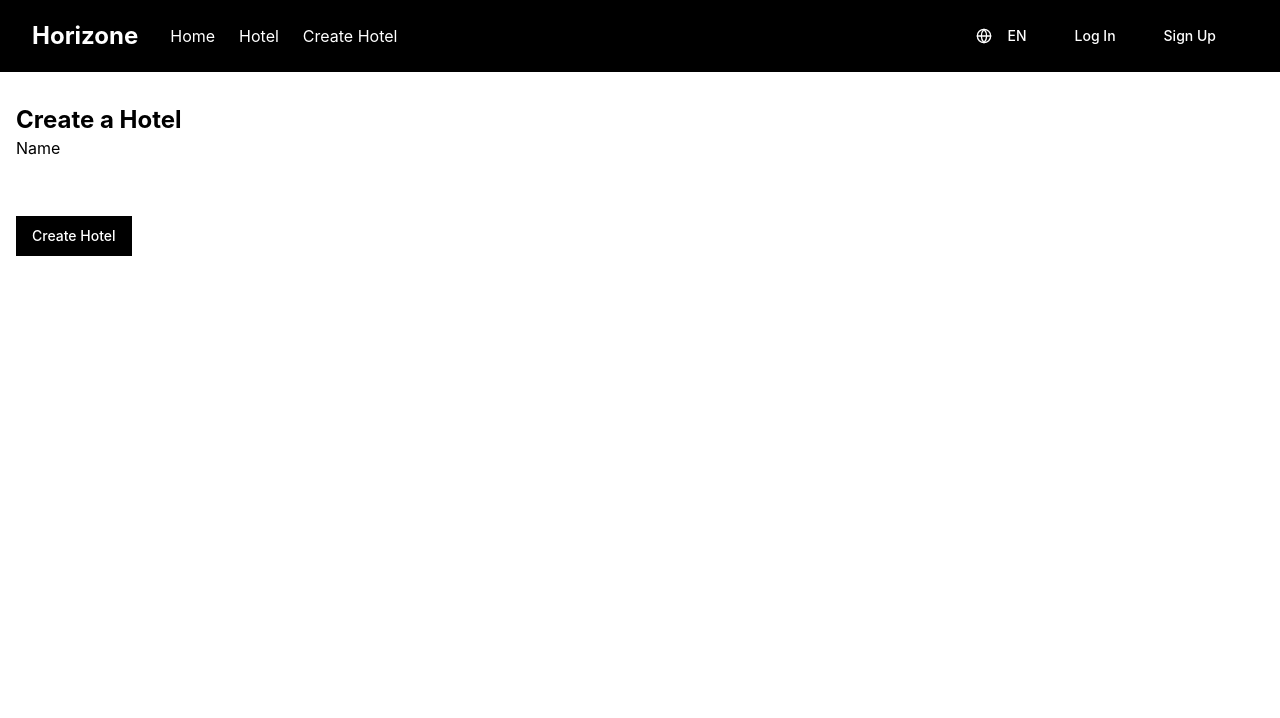
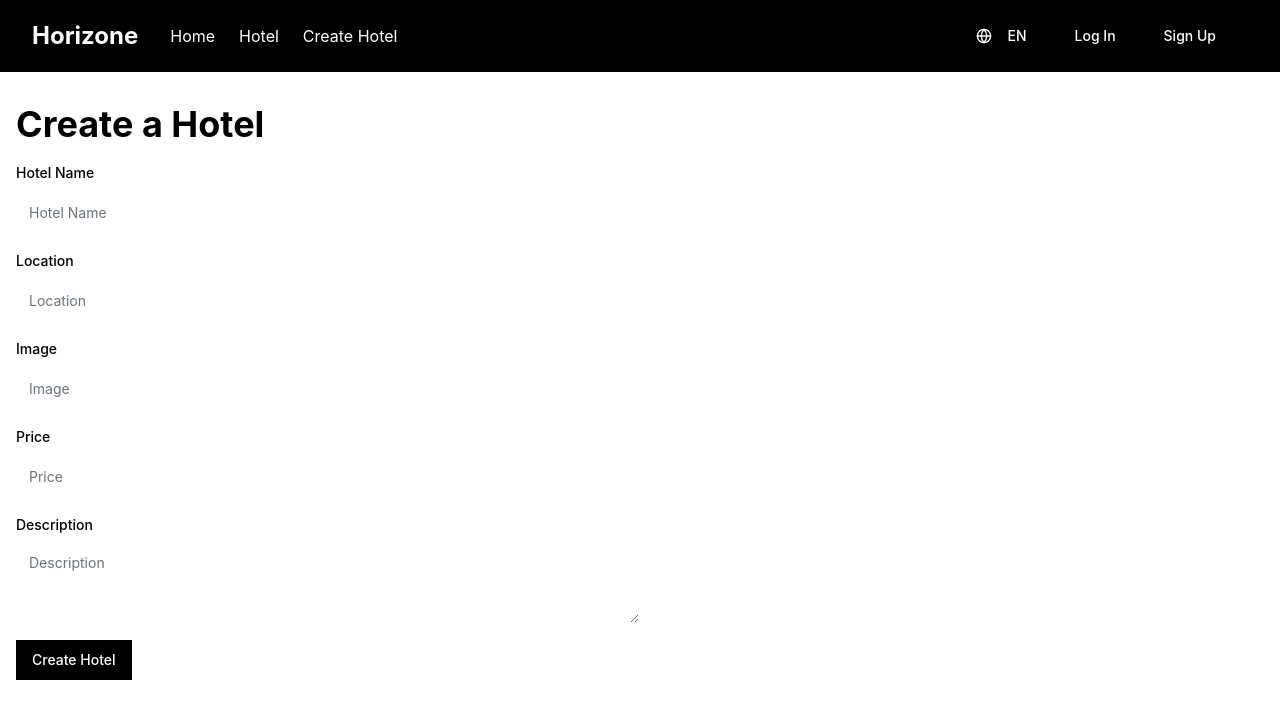
Before and after one commit to YasithaShyamantha1/AID-WebApp, a React (Vite) app: page /hotels/create in a window 1280 px wide. Shown: the top 718 px of the page. Built offline with nearby package versions, Linux system fonts and the light colour scheme.

Commit message:
create hotel form

```diff
--- a/package.json
+++ b/package.json
@@ -13,6 +13,7 @@
     "@hookform/resolvers": "^4.1.3",
     "@radix-ui/react-label": "^2.1.2",
     "@radix-ui/react-slot": "^1.1.2",
+    "@radix-ui/react-switch": "^1.1.3",
     "@reduxjs/toolkit": "^2.6.0",
     "class-variance-authority": "^0.7.1",
     "clsx": "^2.1.1",
--- /dev/null
+++ b/src/components/CreateHotelForm.jsx
@@ -0,0 +1,128 @@
+import { z } from "zod";
+import { zodResolver } from "@hookform/resolvers/zod";
+import { useForm } from "react-hook-form";
+import { Button } from "@/components/ui/button";
+import { Form, FormControl, FormDescription, FormField, FormItem, FormLabel, FormMessage} from "@/components/ui/form";
+import { Input } from "@/components/ui/input";
+import { Textarea } from "@/components/ui/textarea";
+import { toast } from "sonner";
+import { useCreateHotelMutation } from "@/lib/api";
+
+const formSchema = z.object({
+  name: z.string().min(1, { message: "Hotel name is required" }),
+  location: z.string().min(1),
+  image: z.string().min(1),
+  price: z.number(),
+  description: z.string().min(1),
+});
+
+const CreateHotelForm = () => {
+  const [createHotel, { isLoading }] = useCreateHotelMutation();
+  const form = useForm({
+    resolver: zodResolver(formSchema),
+  });
+
+  const handleSubmit = async (values) => {
+    const { name, location, image, price, description } = values;
+    try {
+      toast.loading("Creating hotel...");
+      await createHotel({
+        name,
+        location,
+        image,
+        price,
+        description,
+      }).unwrap();
+      toast.success("Hotel created successfully");
+    } catch (error) {
+      toast.error("Hotel creation failed");
+    }
+  };
+
+  return (
+    <Form {...form}>
+      <form className="w-1/2" onSubmit={form.handleSubmit(handleSubmit)}>
+        <div className="grid gap-4">
+          <FormField
+            control={form.control}
+            name="name"
+            render={({ field }) => (
+              <FormItem>
+                <FormLabel>Hotel Name</FormLabel>
+                <FormControl>
+                  <Input placeholder="Hotel Name" {...field} />
+                </FormControl>
+                <FormMessage />
+              </FormItem>
+            )}
+          />
+          <FormField
+            control={form.control}
+            name="location"
+            render={({ field }) => (
+              <FormItem>
+                <FormLabel>Location</FormLabel>
+                <FormControl>
+                  <Input placeholder="Location" {...field} />
+                </FormControl>
+                <FormMessage />
+              </FormItem>
+            )}
+          />
+          <FormField
+            control={form.control}
+            name="image"
+            render={({ field }) => (
+              <FormItem>
+                <FormLabel>Image</FormLabel>
+                <FormControl>
+                  <Input placeholder="Image" {...field} />
+                </FormControl>
+                <FormMessage />
+              </FormItem>
+            )}
+          />
+          <FormField
+            control={form.control}
+            name="price"
+            render={({ field }) => (
+              <FormItem>
+                <FormLabel>Price</FormLabel>
+                <FormControl>
+                  <Input
+                    type="number"
+                    placeholder="Price"
+                    onChange={(e) => {
+                      field.onChange(parseFloat(e.target.value));
+                    }}
+                    value={field.value}
+                  />
+                </FormControl>
+                <FormMessage />
+              </FormItem>
+            )}
+          />
+          <FormField
+            control={form.control}
+            name="description"
+            render={({ field }) => (
+              <FormItem>
+                <FormLabel>Description</FormLabel>
+                <FormControl>
+                  <Textarea placeholder="Description" {...field} />
+                </FormControl>
+                <FormMessage />
+              </FormItem>
+            )}
+          />
+        </div>
+
+        <div className="mt-4">
+          <Button type="submit">Create Hotel</Button>
+        </div>
+      </form>
+    </Form>
+  );
+};
+
+export default CreateHotelForm;
--- /dev/null
+++ b/src/components/ui/switch.jsx
@@ -0,0 +1,22 @@
+import * as React from "react"
+import * as SwitchPrimitives from "@radix-ui/react-switch"
+
+import { cn } from "@/lib/utils"
+
+const Switch = React.forwardRef(({ className, ...props }, ref) => (
+  <SwitchPrimitives.Root
+    className={cn(
+      "peer inline-flex h-6 w-11 shrink-0 cursor-pointer items-center rounded-full border-2 border-transparent transition-colors focus-visible:outline-none focus-visible:ring-2 focus-visible:ring-ring focus-visible:ring-offset-2 focus-visible:ring-offset-background disabled:cursor-not-allowed disabled:opacity-50 data-[state=checked]:bg-primary data-[state=unchecked]:bg-input",
+      className
+    )}
+    {...props}
+    ref={ref}>
+    <SwitchPrimitives.Thumb
+      className={cn(
+        "pointer-events-none block h-5 w-5 rounded-full bg-background shadow-lg ring-0 transition-transform data-[state=checked]:translate-x-5 data-[state=unchecked]:translate-x-0"
+      )} />
+  </SwitchPrimitives.Root>
+))
+Switch.displayName = SwitchPrimitives.Root.displayName
+
+export { Switch }
--- /dev/null
+++ b/src/components/ui/textarea.jsx
@@ -0,0 +1,18 @@
+import * as React from "react"
+
+import { cn } from "@/lib/utils"
+
+const Textarea = React.forwardRef(({ className, ...props }, ref) => {
+  return (
+    (<textarea
+      className={cn(
+        "flex min-h-[80px] w-full rounded-md border border-input bg-background px-3 py-2 text-base ring-offset-background placeholder:text-muted-foreground focus-visible:outline-none focus-visible:ring-2 focus-visible:ring-ring focus-visible:ring-offset-2 disabled:cursor-not-allowed disabled:opacity-50 md:text-sm",
+        className
+      )}
+      ref={ref}
+      {...props} />)
+  );
+})
+Textarea.displayName = "Textarea"
+
+export { Textarea }
--- a/src/pages/CreateHotel.jsx
+++ b/src/pages/CreateHotel.jsx
@@ -1,53 +1,10 @@
-import { useCreateHotelMutation } from "@/lib/api";
-import { Button } from "@/components/ui/button";
-import { toast } from "sonner";
-import { useState } from "react";
-import { Input } from "@/components/ui/input"; // Ensure Input is used
+import CreateHotelForm from "@/components/CreateHotelForm";
 
 export default function CreateHotelPage() {
-  const [createHotel, { isLoading }] = useCreateHotelMutation();
-  const [name, setName] = useState("");
-
-  const handleClick = async () => {
-    try {
-      toast.loading("Creating hotel...");
-      await createHotel({
-        name,
-        location: "Kotte, Sri Lanka",
-        reviews: 100,
-        rating: 4,
-        image:
-          "https://cf.bstatic.com/xdata/images/hotel/max1280x900/308797093.jpg?k=3a35a30f15d40ced28afacf4b6ae81ea597a43c90c274194a08738f6e760b596&o=&hp=1",
-        price: 100,
-        description:
-          "The Opulent River Face Hotel is a luxurious hotel located in the heart of Colombo, Sri Lanka. It offers a range of amenities including a swimming pool, a gym, and a spa.",
-      }).unwrap();
-      toast.success("Hotel created successfully");
-    } catch (error) {
-      toast.error("Hotel creation failed");
-    }
-  };
-
   return (
     <main className="container mx-auto px-4 py-8 min-h-screen">
-      <h1 className="text-2xl font-bold">Create a Hotel</h1>
-      <form>
-        <div>
-          <label htmlFor="name">Name</label>
-          <Input
-            id="name"
-            type="text"
-            value={name}
-            onChange={(e) => setName(e.target.value)}
-          />
-        </div>
-      </form>
-
-      <div className="mt-4">
-        <Button onClick={handleClick} disabled={isLoading}>
-          {isLoading ? "Creating..." : "Create Hotel"}
-        </Button>
-      </div>
+      <h2 className="text-3xl md:text-4xl font-bold mb-4">Create a Hotel</h2>
+      <CreateHotelForm />
     </main>
   );
 }
```
Also changed, not shown: 1 other file (tests, documents, lock files or other folders).
